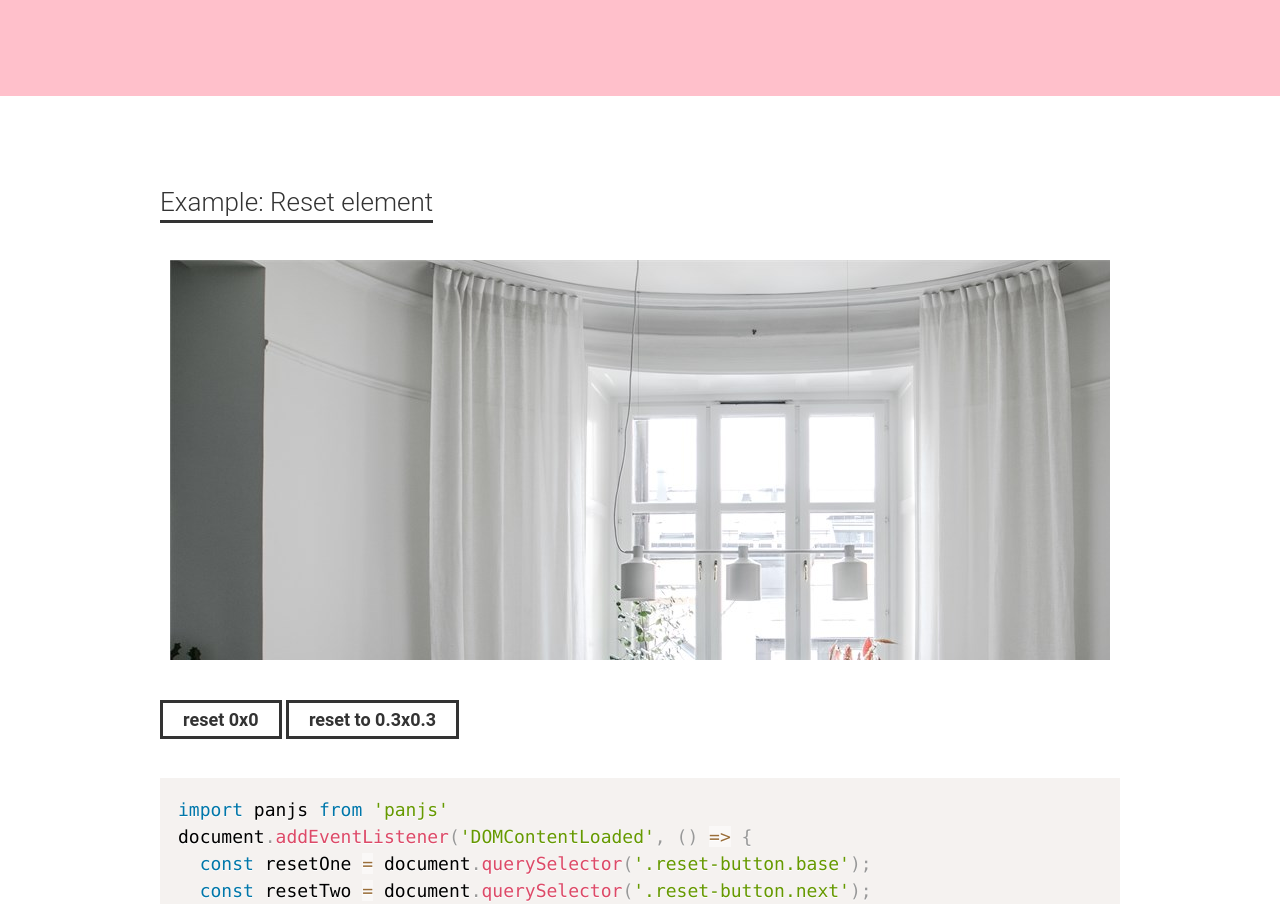
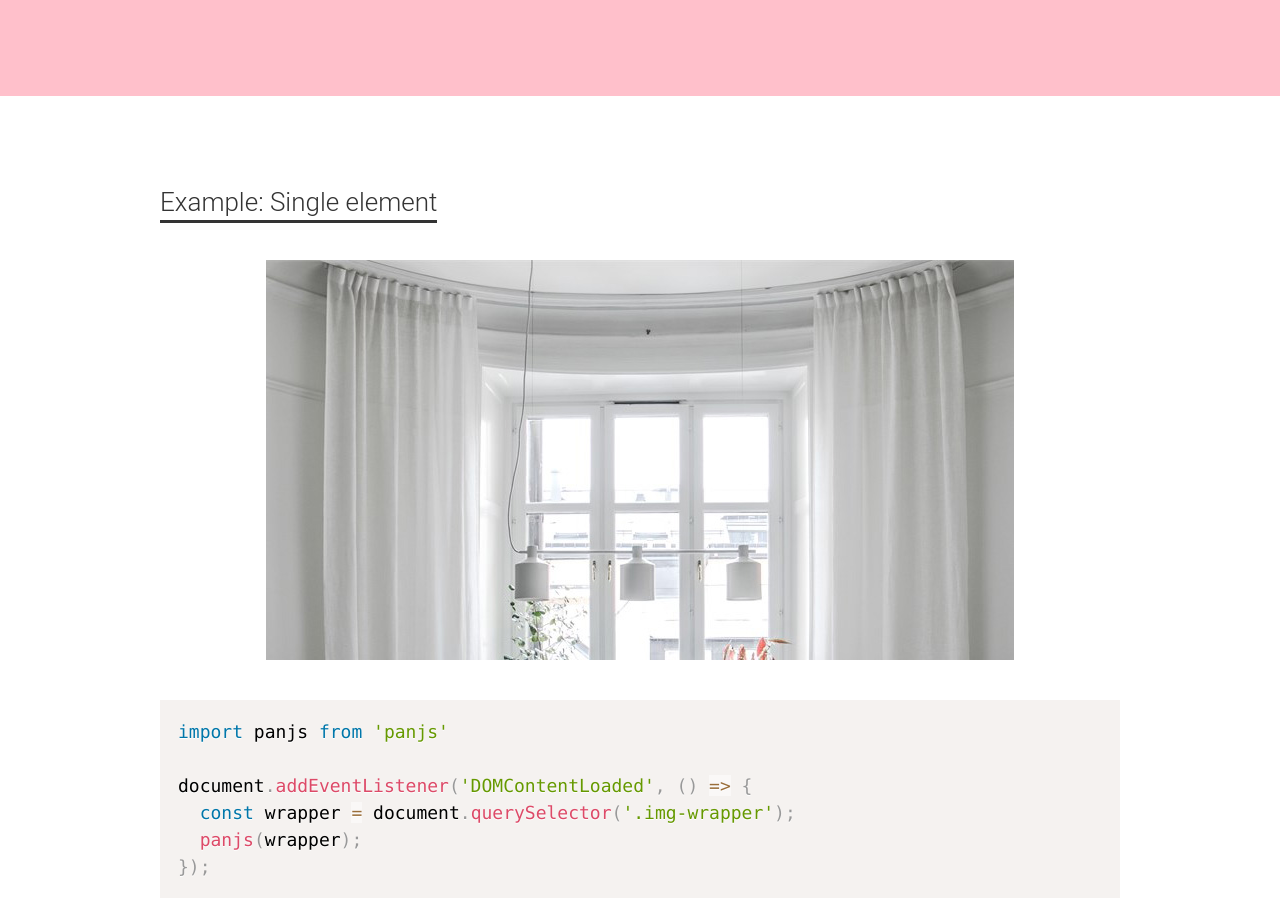
Before and after one commit to Knape/panjs, a website built with webpack: page docs/index.html in a window 1280 px wide. Shown: the part 2547-3451 px from the top of the page. Built offline with nearby package versions, Linux system fonts and the light colour scheme; files whose address does not match are found by name.

Commit message:
adds a new example

```diff
--- a/docs/app.js
+++ b/docs/app.js
@@ -8,7 +8,12 @@ panjs('.example-one .img-wrapper', {
   offset: {x: 0, y: 0},
 });
 
-const pan = panjs('.example-two .img-wrapper');
+panjs('.example-two .img-wrapper', {
+  offset: {x: 0, y: 0},
+  xAxisLock: true,
+});
+
+const pan = panjs('.example-three .img-wrapper');
 const resetOne = document.querySelector('.reset-button.base');
 const resetTwo = document.querySelector('.reset-button.next');
 
@@ -17,5 +22,5 @@ resetTwo.addEventListener('click', () => pan.reset({ offset: { x: 0.3, y: 0.3 },
 
 const target = document.querySelector('.event-target');
 const handleEventExample = handleEvent(target);
-const panEvent = panjs('.example-three .img-wrapper');
+const panEvent = panjs('.example-four .img-wrapper');
 panEvent.on('mouseenter', handleEventExample);
--- a/docs/assets/style/style.css
+++ b/docs/assets/style/style.css
@@ -228,6 +228,10 @@ div pre.language-markup, div pre.language-css {
   height: 400px;
 }
 
+.example-two .img-wrapper {
+  text-align: center;
+}
+
 .img-responsive {
   max-width: 100%;
   height: auto;
--- a/docs/index.html
+++ b/docs/index.html
@@ -55,6 +55,7 @@
 </code></pre>
     </section>
   </div>
+
   <div class="steps">
     <section class="container">
       <div class="step step-last">
@@ -73,12 +74,32 @@ document.addEventListener('DOMContentLoaded', () => {
 });</code></pre>
     </section>
   </div>
+
+  <div class="steps">
+    <section class="container">
+      <div class="step step-last">
+        <h4>Example: Single element</h4>
+      </div>
+      <div class="img-example example-two">
+        <div class="img-wrapper">
+          <img src="assets/images/example-two.jpg" class="" alt="">
+        </div>
+      </div>
+      <pre><code class="language-js">import panjs from 'panjs'
+
+document.addEventListener('DOMContentLoaded', () => {
+  const wrapper = document.querySelector('.img-wrapper');
+  panjs(wrapper);
+});</code></pre>
+    </section>
+  </div>
+
   <div class="steps">
     <section class="container">
       <div class="step step-last">
         <h4>Example: Reset element</h4>
       </div>
-      <div class="img-example example-two">
+      <div class="img-example example-three">
         <div class="img-wrapper">
           <img src="assets/images/example-one.jpg" class="" alt="">
         </div>
@@ -103,7 +124,7 @@ document.addEventListener('DOMContentLoaded', () => {
       <div class="step step-last">
         <h4>Example: Events</h4>
       </div>
-      <div class="img-example example-three">
+      <div class="img-example example-four">
         <div class="img-wrapper">
           <img src="assets/images/example-one.jpg" class="img-responsive" alt="">
         </div>
```
Also changed, not shown: docs/assets/images/example-two.jpg (added).
